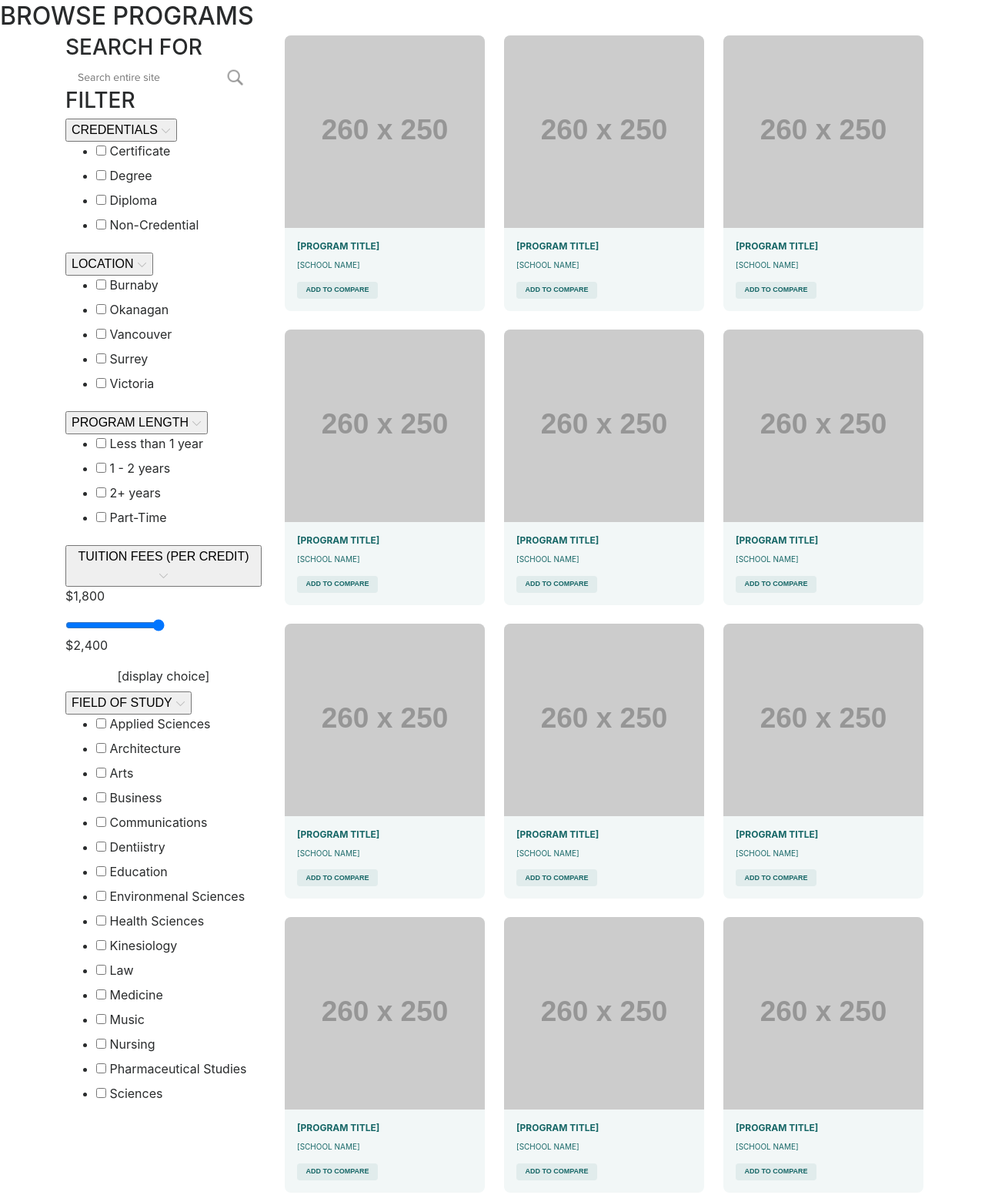
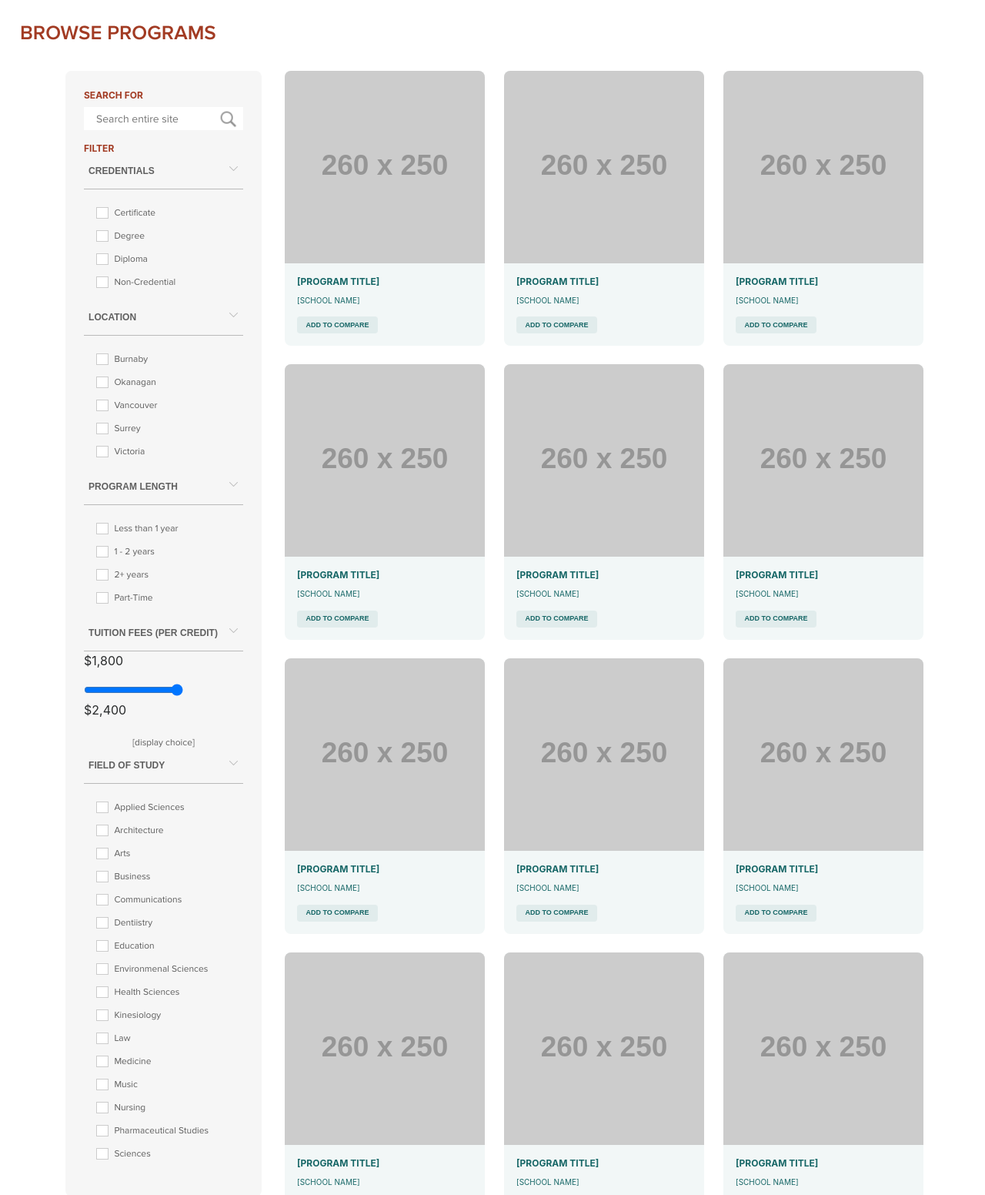
Before and after one commit to sofiabeehere/HelpMeChoose, a plain HTML site: page browse.html in a window 1280 px wide. Shown: the part 237-1789 px from the top of the page at 77% size. Drawn offline with nearby package versions, Linux system fonts and the light colour scheme; files that its build step writes are made by us from their sources; placeholder pictures from the web are drawn by us; a script that the page names is missing.

Commit message:
Filtering sidebar styling changes through _sidebar.scss and browse.html.

```diff
--- a/browse.html
+++ b/browse.html
@@ -16,7 +16,7 @@
                         <img src="img/logo.svg">
                     </div>
                     <div class="col-sm-4 site-search-bar">
-                        <input type="text" name="site-search-bar" placeholder="Search entire site">
+                        <input type="text" id="site-search-bar" placeholder="Search entire site">
                         <a href=""><img src="img/search.png"></a>
                     </div>
                     <div class="col-sm-4">
@@ -29,6 +29,8 @@
             </div>
         </header>
 
+        <div class = "banner" data-parallax="scroll" data-image-src="img/banner.png"></div>
+
         <div class = "main">
 
         <h2> BROWSE PROGRAMS </h2>
@@ -37,16 +39,16 @@
             <div class = "row">
                 <div class = "col-3">
 
-                    <!-- <form class = "content" id = "filter-programs" name = "filter-programs"> -->
+                    <form class = "content" id = "filter-programs" id = "filter-programs">
 
             <h3> SEARCH FOR </h3>
 
                     <div class="filter-search-bar">
-                        <input type="text" name="site-search-bar" placeholder="Search entire site">
+                        <input type="text" id="site-search-bar" placeholder="Search entire site">
                         <a href=""><img src="img/search.png"></a>
                     </div>
 
-                   <!--  <input type = "text" name = "search_bar" placeholder = "programs / school">
+                   <!--  <input type = "text" id = "search_bar" placeholder = "programs / school">
 
                     <img src = "img/search.png" width = "30"> -->
 
@@ -66,13 +68,13 @@
 
                     <div class = "dropdown-content">
                         <ul class = "checkbox-values">
-                            <li><input type = "checkbox" name = "credential_certificate">
+                            <li><input type = "checkbox" id = "credential_certificate">
                             <label for = "credential_certificate"> Certificate </label></li>
-                            <li><input type = "checkbox" name = "credential_degree">
+                            <li><input type = "checkbox" id = "credential_degree">
                             <label for = "credential_degree"> Degree </label></li>
-                            <li><input type = "checkbox" name = "credential_diploma">
+                            <li><input type = "checkbox" id = "credential_diploma">
                             <label for = "credential_diploma"> Diploma </label></li>
-                            <li><input type = "checkbox" name = "credential_noncred">
+                            <li><input type = "checkbox" id = "credential_noncred">
                             <label for = "credential_noncred"> Non-Credential </label></li>
                         </ul>
                     </div>
@@ -91,15 +93,15 @@
 
                     <div class = "dropdown-content">
                         <ul class = "checkbox-values">
-                            <li><input type = "checkbox" name = "location_burnaby">
+                            <li><input type = "checkbox" id = "location_burnaby">
                             <label for = "location_burnaby"> Burnaby </label></li>
-                            <li><input type = "checkbox" name = "location_okanagan">
+                            <li><input type = "checkbox" id = "location_okanagan">
                             <label for = "location_okanagan"> Okanagan </label></li>
-                            <li><input type = "checkbox" name = "location_vancouver">
+                            <li><input type = "checkbox" id = "location_vancouver">
                             <label for = "location_vancouver"> Vancouver </label></li>
-                            <li><input type = "checkbox" name = "location_surrey">
+                            <li><input type = "checkbox" id = "location_surrey">
                             <label for = "location_surrey"> Surrey </label></li>
-                            <li><input type = "checkbox" name = "location_victoria">
+                            <li><input type = "checkbox" id = "location_victoria">
                             <label for = "location_victoria"> Victoria </label></li>
 
                         </ul>
@@ -119,13 +121,13 @@
 
                     <div class = "dropdown-content">
                         <ul class = "checkbox-values">
-                            <li><input type = "checkbox" name = "prgm_length_less1yr">
+                            <li><input type = "checkbox" id = "prgm_length_less1yr">
                             <label for = "prgm_length_less1yr"> Less than 1 year </label></li>
-                            <li><input type = "checkbox" name = "prgm_length_1to2yr">
+                            <li><input type = "checkbox" id = "prgm_length_1to2yr">
                             <label for = "prgm_length_1to2yr"> 1 - 2 years </label></li>
-                            <li><input type = "checkbox" name = "prgm_length_more2yrs">
+                            <li><input type = "checkbox" id = "prgm_length_more2yrs">
                             <label for = "prgm_length_more2yrs"> 2+ years </label></li>
-                            <li><input type = "checkbox" name = "prgm_length_pt">
+                            <li><input type = "checkbox" id = "prgm_length_pt">
                             <label for = "prgm_length_pt"> Part-Time </label></li>
                         </ul>
                     </div>
@@ -147,7 +149,7 @@
                         <!-- TO-DO: slider for tuition fees -->
                         <div id="tuition-slider">
                             <p> $1,800 </p>
-                            <input type="range" min="0" max="1800" value="2400" class="slider" id="tuitionSlider" name = "tuition-slider">
+                            <input type="range" min="0" max="1800" value="2400" class="slider" id="tuitionSlider" id = "tuition-slider">
                             <p> $2,400 </p>
                             <label for = "tuition-slider" style = "width: 100%;
             text-align: center;"> <span id = "tuition-value"> [display choice] </span> </label>
@@ -168,37 +170,37 @@
 
                     <div class = "dropdown-content">
                         <ul class = "checkbox-values">
-                            <li><input type = "checkbox" name = "field_apsci">
+                            <li><input type = "checkbox" id = "field_apsci">
                             <label for = "field_apsci"> Applied Sciences </label></li>
-                            <li><input type = "checkbox" name = "field_arch">
+                            <li><input type = "checkbox" id = "field_arch">
                             <label for = "field_arch"> Architecture </label></li>
-                            <li><input type = "checkbox" name = "field_arts">
+                            <li><input type = "checkbox" id = "field_arts">
                             <label for = "field_arts"> Arts </label></li>
-                            <li><input type = "checkbox" name = "field_bus">
+                            <li><input type = "checkbox" id = "field_bus">
                             <label for = "field_bus"> Business </label></li>
-                            <li><input type = "checkbox" name = "field_cmns">
+                            <li><input type = "checkbox" id = "field_cmns">
                             <label for = "field_cmns"> Communications </label></li>
-                            <li><input type = "checkbox" name = "field_den">
+                            <li><input type = "checkbox" id = "field_den">
                             <label for = "field_den"> Dentiistry </label></li>
-                            <li><input type = "checkbox" name = "field_educ">
+                            <li><input type = "checkbox" id = "field_educ">
                             <label for = "field_educ"> Education </label></li>
-                            <li><input type = "checkbox" name = "field_env">
+                            <li><input type = "checkbox" id = "field_env">
                             <label for = "field_env"> Environmenal Sciences </label></li>
-                            <li><input type = "checkbox" name = "field_hsci">
+                            <li><input type = "checkbox" id = "field_hsci">
                             <label for = "field_hsci"> Health Sciences </label></li>
-                            <li><input type = "checkbox" name = "field_kin">
+                            <li><input type = "checkbox" id = "field_kin">
                             <label for = "field_kin"> Kinesiology </label></li>
-                            <li><input type = "checkbox" name = "field_law">
+                            <li><input type = "checkbox" id = "field_law">
                             <label for = "field_law"> Law </label></li>
-                            <li><input type = "checkbox" name = "field_med">
+                            <li><input type = "checkbox" id = "field_med">
                             <label for = "field_med"> Medicine </label></li>
-                            <li><input type = "checkbox" name = "field_mus">
+                            <li><input type = "checkbox" id = "field_mus">
                             <label for = "field_mus"> Music </label></li>
-                            <li><input type = "checkbox" name = "field_nurs">
+                            <li><input type = "checkbox" id = "field_nurs">
                             <label for = "field_nurs"> Nursing </label></li>
-                            <li><input type = "checkbox" name = "field_pharm">
+                            <li><input type = "checkbox" id = "field_pharm">
                             <label for = "field_pharm"> Pharmaceutical Studies </label></li>
-                            <li><input type = "checkbox" name = "field_sci">
+                            <li><input type = "checkbox" id = "field_sci">
                             <label for = "field_sci"> Sciences </label></li>
                         </ul>
 
@@ -208,7 +210,7 @@
 
             </div>
 
-        <!-- </form> -->
+        </form>
 
                 </div>
                 <div class = "col-3">
@@ -397,9 +399,21 @@
         <script src="//cdnjs.cloudflare.com/ajax/libs/tether/1.3.1/js/tether.min.js"></script>
         <script src="https://maxcdn.bootstrapcdn.com/bootstrap/4.0.0-alpha.6/js/bootstrap.min.js" integrity="sha384-vBWWzlZJ8ea9aCX4pEW3rVHjgjt7zpkNpZk+02D9phzyeVkE+jo0ieGizqPLForn" crossorigin="anonymous"></script>
         <script src="lib/jquery-ui/jquery-ui.min.js"></script>
-        <script src="/lib/parallax/parallax.min.js"></script>
-        <script src="js/tabs.js"></script>
+        <script src="/lib/parallax/parallax.js"></script>
+        <script type="text/javascript">
 
+        $('#filter-programs').affix({
+            offset: {
+            top: $('#filter-programs').offset().top
+            }
+        });
+
+        function toggleDropdown(t) {
+            $(t).siblings(".dropdown-content").toggle();
+            $(t).children(".dropdown-arrow").toggleClass('rotate');
+            $(t).toggleClass('hide-border');
+        }
+        </script>
         <!-- Testing -->
 
     </body>
--- a/css/_base.scss
+++ b/css/_base.scss
@@ -82,6 +82,7 @@ html {
 
 body {
     margin: 0;
+    position: relative;
 }
 
 h1 {
@@ -93,6 +94,14 @@ h1 {
     margin: 0.5em;
 }
 
+h2 {
+    font-family: Proxima Nova;
+    font-weight: 700;
+    font-size: 26px;
+    color: $red;
+    padding: 1em;
+}
+
 .main {
     position: relative;
     background-color: white;
--- a/css/_variables.scss
+++ b/css/_variables.scss
@@ -5,6 +5,8 @@ $lightBlue: #F2F7F7;
 $medBlue: rgba(202, 222, 222, 0.4403);
 
 $gray: #F6F6F6;
+$lightGray: #5F5F5F;
+$darkGray: #B9B9B9;
 $red: #A23B23;
 
 // Fonts
--- a/css/modules/_sidebar.scss
+++ b/css/modules/_sidebar.scss
@@ -1,9 +1,10 @@
 .filter-search-bar {
 	position: relative;
+	padding-bottom: 1em;
 
 	a {
 		position: absolute;
-	    	right: 20px;
+		right: 5px;
 		top: 0;
 	}
 
@@ -25,3 +26,99 @@
 			padding: 0 1em;
     	}
 }
+
+#filter-programs {
+	width: 100%;
+	padding: 1.5em;
+	margin: 0 2em 0.5em 0;
+	background-color: $gray;
+	border-radius: 8px;
+
+	h3 {
+		font: $font;
+		font-weight: 700;
+		font-size: 12px;
+		color: $red;
+		line-height: 15px;
+	}
+
+	.filter-dropdown button {
+		font: $font;
+		font-weight: 600;
+		font-size: 12px;
+		line-height: 15px;
+		letter-spacing: 0.0519px;
+		padding-bottom: 15px;
+		width: 100%;
+		border: none;
+		border-bottom: 1px solid $darkGray;
+		text-align: left;
+		background-color: transparent;
+		color: $lightGray;
+	}
+
+	.filter-dropdown img {
+		float: right;
+	}
+
+	ul {
+		list-style: none;
+		padding: 1em 0 0 1em;
+	}
+
+	.dropdown-content label {
+		font-family: $font;
+		font-weight: 500;
+		font-size: 12px;
+		line-height: 15px;
+		color: $lightGray;
+	}
+
+	/* Base for label styling */
+	[type="checkbox"]:not(:checked),
+	[type="checkbox"]:checked {
+		position: absolute;
+		left: -9999px;
+	}
+	[type="checkbox"]:not(:checked) + label,
+	[type="checkbox"]:checked + label {
+		position: relative;
+		padding-left: 1.95em;
+		cursor: pointer;
+	}
+
+	/* checkbox aspect */
+	[type="checkbox"]:not(:checked) + label:before,
+	[type="checkbox"]:checked + label:before {
+		content: '';
+		position: absolute;
+		left: 0; top: 0;
+		width: 1.3em; height: 1.3em;
+		border: 0.5px solid #ccc;
+		background: white;
+	}
+	/* checked mark aspect */
+	[type="checkbox"]:not(:checked) + label:after,
+	[type="checkbox"]:checked + label:after {
+		content: '✔';
+		position: absolute;
+		top: .1em; left: .2em;
+		font-size: 1.3em;
+		line-height: 0.8;
+		color: $red;
+		transition: all .2s;
+	}
+	/* checked mark aspect changes */
+	[type="checkbox"]:not(:checked) + label:after {
+		opacity: 0;
+		transform: scale(0);
+	}
+	[type="checkbox"]:checked + label:after {
+		opacity: 1;
+		transform: scale(1);
+	}
+}
+
+.rotate {
+	transform: rotate(180deg);
+}
```
Lines whose indentation alone changed are shown as unchanged.
